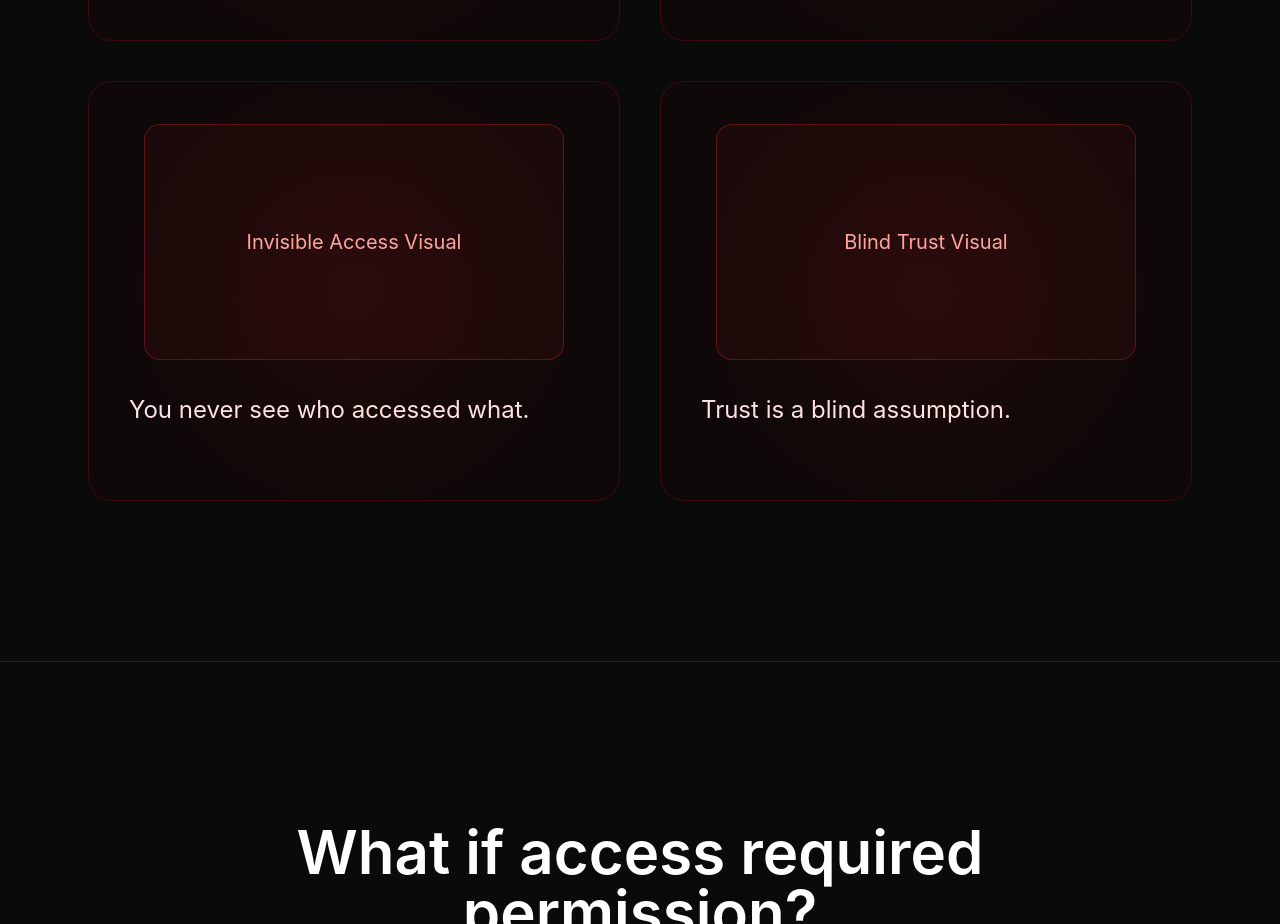
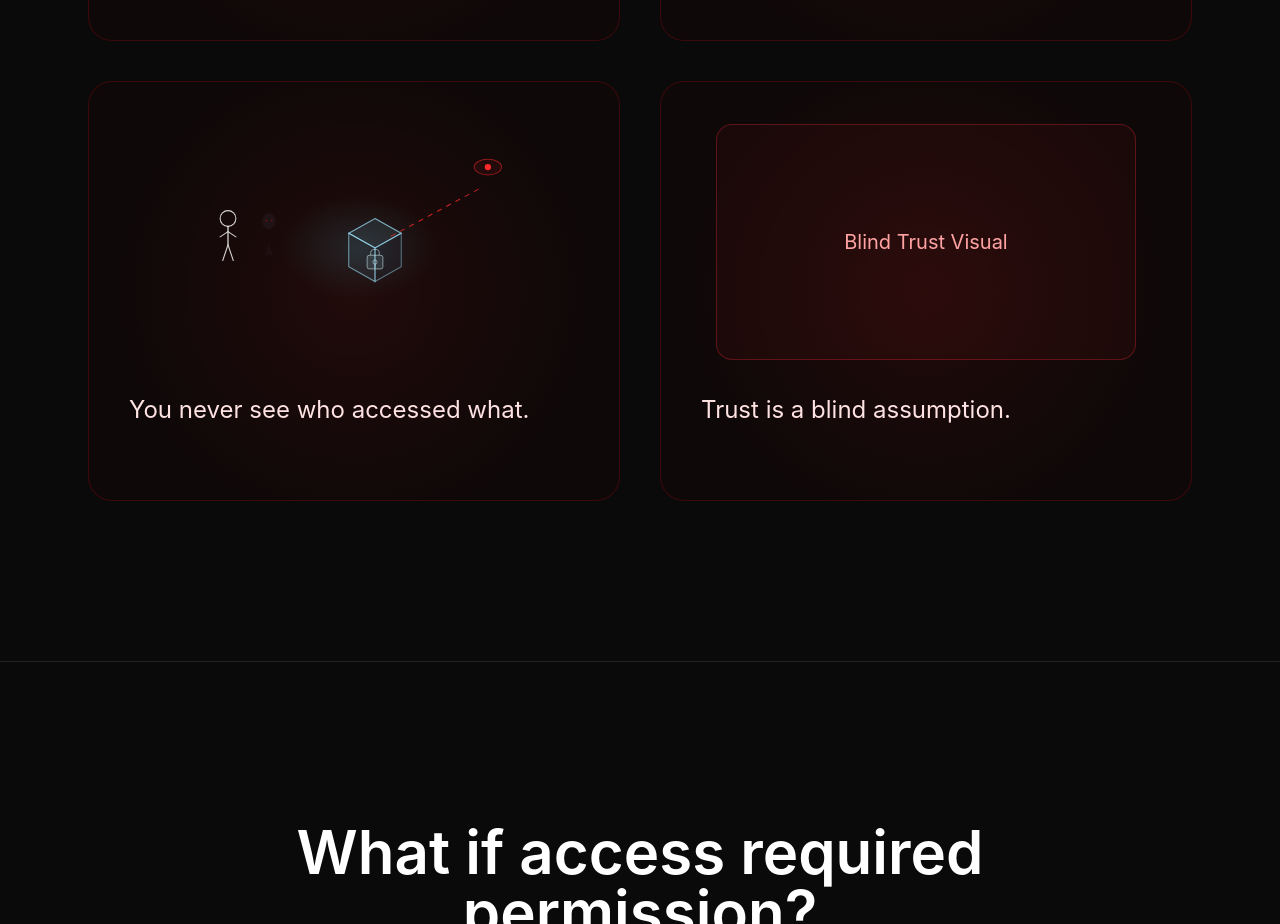
Before and after one commit to Architects-of-Change-Protocol/Architects_of_Change_Protocol, a React (Vite) app in the folder frontend/app/: page / in a window 1280 px wide. Shown: the part 1480-2404 px from the top of the page. Built offline with nearby package versions, Linux system fonts and the light colour scheme.

Commit message:
Add invisible access animation

```diff
--- a/frontend/app/src/landing/components/InvisibleAccessAnimation.tsx
+++ b/frontend/app/src/landing/components/InvisibleAccessAnimation.tsx
@@ -1,8 +1,116 @@
-
 export function InvisibleAccessAnimation() {
   return (
-    <div className="w-full max-w-[420px] aspect-[16/9] flex items-center justify-center rounded-2xl border border-red-500/30 bg-red-500/5 text-red-300 text-xl">
-      Invisible Access Visual
+    <div className="w-full max-w-[420px] aspect-[16/9] flex items-center justify-center">
+      <svg viewBox="0 0 800 450" className="w-full h-full">
+        <defs>
+          <radialGradient id="vaultGlow" cx="50%" cy="50%" r="50%">
+            <stop offset="0%" stopColor="#4de3ff" stopOpacity="0.12" />
+            <stop offset="100%" stopColor="#4de3ff" stopOpacity="0" />
+          </radialGradient>
+        </defs>
+
+        <rect width="800" height="450" fill="transparent" />
+
+        {/* faint cyan vault glow */}
+        <ellipse cx="410" cy="235" rx="150" ry="100" fill="url(#vaultGlow)" />
+
+        {/* stick figure */}
+        <g transform="translate(120,155)" stroke="rgba(255,255,255,0.82)" fill="none">
+          <circle cx="40" cy="25" r="15" strokeWidth="2" />
+          <path d="M 40 40 L 40 75" strokeWidth="2.5" strokeLinecap="round" />
+          <path d="M 40 50 L 25 60 M 40 50 L 55 60" strokeWidth="2" strokeLinecap="round" />
+          <path d="M 40 75 L 30 105 M 40 75 L 50 105" strokeWidth="2" strokeLinecap="round" />
+        </g>
+
+        {/* shadow observer behind user */}
+        <g opacity="0.28" transform="translate(210,165)">
+          <ellipse cx="28" cy="20" rx="13" ry="15" fill="rgba(80,90,120,0.4)" />
+          <path
+            d="M 28 35 L 28 64 L 20 84 L 36 84 L 28 64"
+            fill="rgba(80,90,120,0.28)"
+          />
+          <circle cx="23" cy="19" r="2.2" fill="#ff2a2a">
+            <animate attributeName="opacity" values="0.15;0.8;0.15" dur="1.8s" repeatCount="indefinite" />
+          </circle>
+          <circle cx="33" cy="19" r="2.2" fill="#ff2a2a">
+            <animate attributeName="opacity" values="0.15;0.8;0.15" dur="1.8s" begin="0.2s" repeatCount="indefinite" />
+          </circle>
+        </g>
+
+        {/* vault cube */}
+        <g transform="translate(340,150)">
+          <polygon
+            points="100,30 150,58 100,86 50,58"
+            fill="rgba(120,200,220,0.10)"
+            stroke="rgba(160,230,255,0.75)"
+            strokeWidth="2"
+          />
+          <polygon
+            points="50,58 100,86 100,150 50,122"
+            fill="rgba(90,160,180,0.10)"
+            stroke="rgba(160,230,255,0.6)"
+            strokeWidth="2"
+          />
+          <polygon
+            points="100,86 150,58 150,122 100,150"
+            fill="rgba(50,120,150,0.08)"
+            stroke="rgba(160,230,255,0.45)"
+            strokeWidth="2"
+          />
+
+          {/* lock */}
+          <g transform="translate(85,86)">
+            <rect
+              x="0"
+              y="14"
+              width="30"
+              height="26"
+              rx="4"
+              fill="rgba(180,240,255,0.1)"
+              stroke="rgba(220,250,255,0.7)"
+              strokeWidth="1.4"
+            />
+            <path
+              d="M 7 14 L 7 8 C 7 1, 23 1, 23 8 L 23 14"
+              fill="none"
+              stroke="rgba(220,250,255,0.7)"
+              strokeWidth="1.4"
+            />
+            <circle cx="15" cy="27" r="4" fill="none" stroke="rgba(220,250,255,0.75)" strokeWidth="1.2" />
+            <line x1="15" y1="31" x2="15" y2="38" stroke="rgba(220,250,255,0.75)" strokeWidth="1.2" />
+          </g>
+        </g>
+
+        {/* invisible access line */}
+        <path
+          d="M 470 214 L 645 120"
+          stroke="#ff2a2a"
+          strokeWidth="2"
+          strokeDasharray="10 10"
+          fill="none"
+          opacity="0.75"
+        >
+          <animate attributeName="stroke-dashoffset" values="0;-40" dur="1.4s" repeatCount="indefinite" />
+          <animate attributeName="opacity" values="0.35;0.9;0.35" dur="1.4s" repeatCount="indefinite" />
+        </path>
+
+        {/* red watcher eye */}
+        <g transform="translate(655,82)">
+          <ellipse
+            cx="0"
+            cy="0"
+            rx="26"
+            ry="15"
+            fill="rgba(255,42,42,0.07)"
+            stroke="rgba(255,42,42,0.5)"
+            strokeWidth="2"
+          />
+          <circle cx="0" cy="0" r="6" fill="#ff2a2a">
+            <animate attributeName="r" values="5;7;5" dur="1.8s" repeatCount="indefinite" />
+            <animate attributeName="opacity" values="0.65;1;0.65" dur="1.8s" repeatCount="indefinite" />
+          </circle>
+        </g>
+      </svg>
     </div>
   );
 }
```
